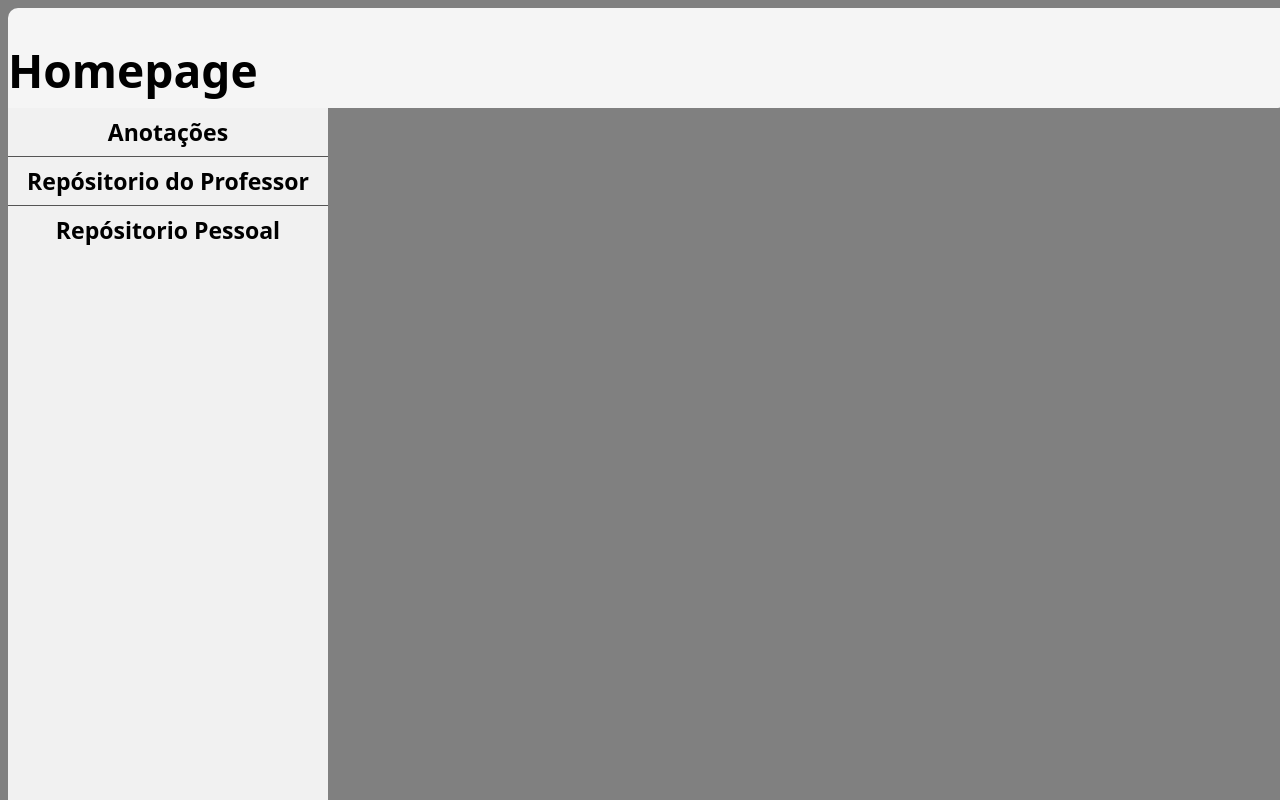
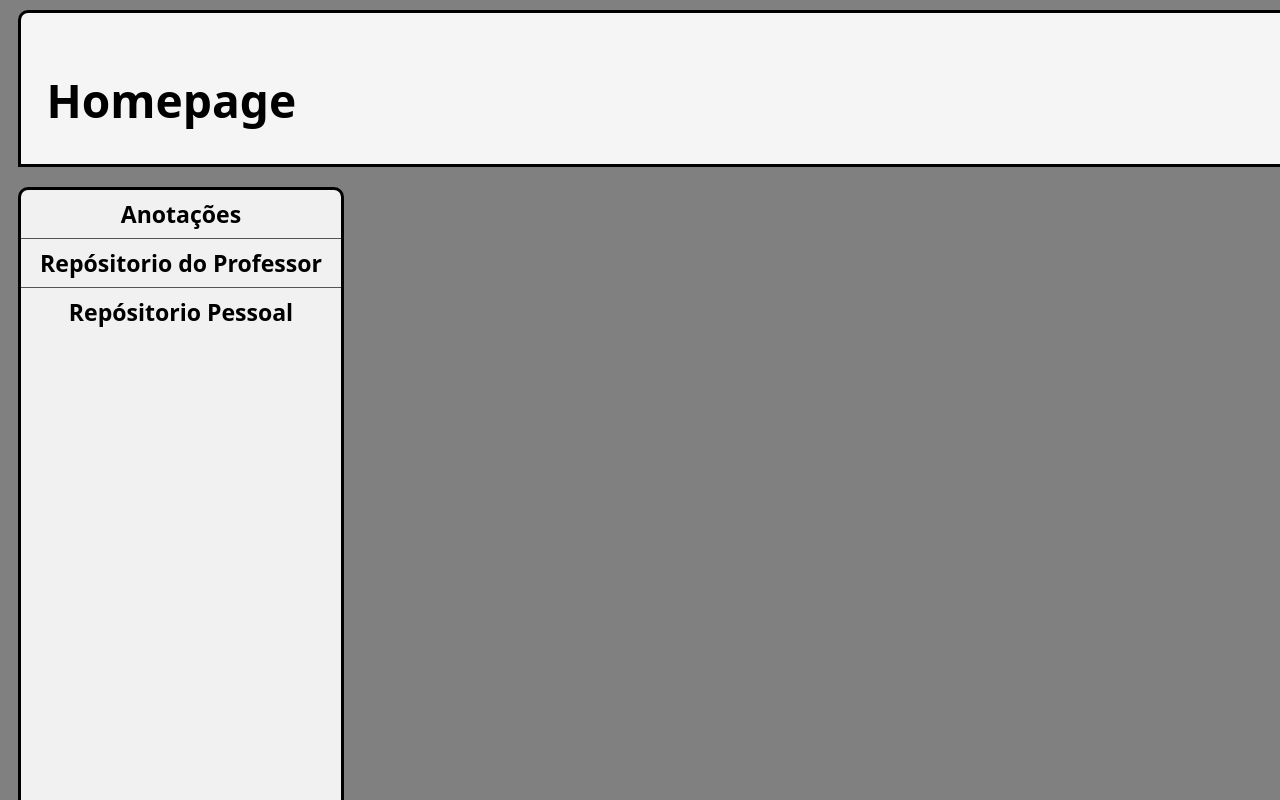
Before and after one commit to MateusBrito-hub/Html_Css_Curso, a plain HTML site: page Curso HTML & CSS/Arquivos/index.html in a window 1280 px wide. Drawn offline with Linux system fonts and the light colour scheme.

Commit message:
Iniciado Style da homepage

```diff
--- a/Curso HTML & CSS/Arquivos/index.html
+++ b/Curso HTML & CSS/Arquivos/index.html
@@ -19,18 +19,25 @@
         }
         div#header{
             height: 100px;
-            width: 100%;
+            width: 95%;
             background-color: whitesmoke;
             border-radius: 10px 0px;
+            margin-bottom: 10px;
+            margin: 10px;
+            padding: 2%;
+            border-style: solid;
         }
         ul {
             list-style-type: none;
-            margin: 0;
+            border-style: solid;
+            border-radius: 10px;
+            margin: 10px;
             padding: 0;
             width: 25%;
             background-color: #f1f1f1;
             height: 100%; /* Full height */
             position: fixed; /* Make it stick, even on scroll */
+            align-items: left;
             overflow: auto; /* Enable scrolling if the sidenav has too much content */
         }
         li a {
@@ -61,7 +68,7 @@
     <div id="header">
         <h1>Homepage</h1>
     </div>
-    <div>
+    <div id="nav">
         <ul>
             <li><a href="anotações.html">Anotações</a></li>
             <li><a href="https://github.com/gustavoguanabara/html-css">Repósitorio do Professor</a></li>
```
